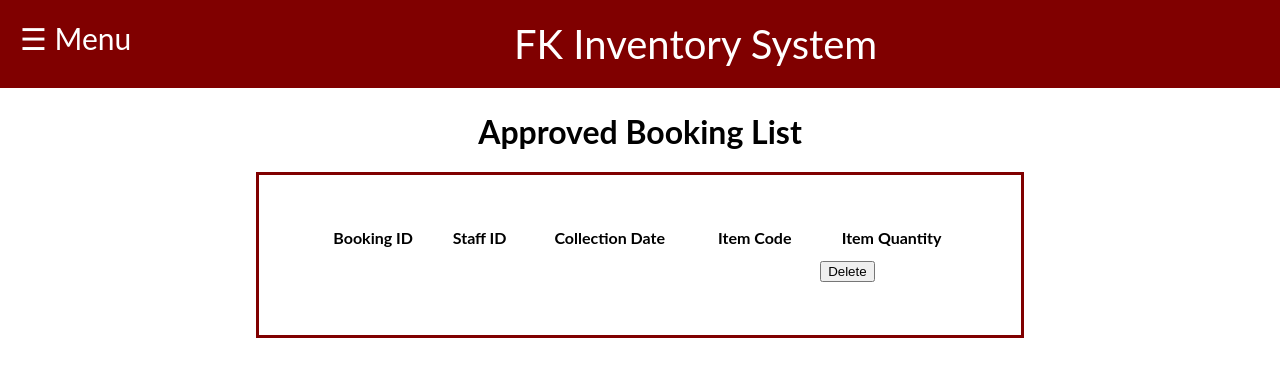
After one commit to asmyra/FKIS-MAINTENANCE, a PHP site: the page made by ApproveBooking/ApprovedBookingInterface(new).php in a window 1280 px wide. The commit adds this page. Shown: the top 373 px of the page. Run offline with PHP 8.4, Linux system fonts and the light colour scheme; data that the repository does not hold is empty.

Commit message:
New changes

```diff
--- /dev/null
+++ b/ApproveBooking/ApprovedBookingInterface(new).php
@@ -0,0 +1,61 @@
+<?php
+	require_once "connect.php";
+    $result = mysqli_query($conn, "SELECT * FROM booking WHERE Booking_Status='Approved'");
+	?>
+<!DOCTYPE html>
+<html lang="en">
+<head>
+    <meta charset="UTF-8">
+    <meta http-equiv="X-UA-Compatible" content="IE=edge">
+    <meta name="viewport" content="width=device-width, initial-scale=1.0">
+    <title>Approved Booking</title>
+    <link rel="stylesheet" href="../styles/main.css">
+</head>
+<body>
+<nav><?php include '../styles/sidebaradmin.php'?>FK Inventory System</nav>
+    <h1><b>Approved Booking List</b></h1>
+<center>
+    <form name ="goodsform" action="" method="post">
+      <table style="border: 3px solid maroon;margin:10px;padding:50px; width:60%;">
+      <tr>
+          <th>Booking ID</th>
+                <th>Staff ID</th>
+				<th>Collection Date</th>
+                <th>Item Code</th>
+                <th>Item Quantity</th>
+        </tr>
+
+    <?php
+        $i=0;
+        while($row = mysqli_fetch_array($result)) {
+        if($i%2==0)
+             $classname="evenRow";
+        else
+             $classname="oddRow";
+    ?>
+         <tr class="<?php if(isset($classname)) echo $classname;?>">
+          <td><input type="checkbox" name="booking[]" value="<?php echo $row["Booking_ID"]; ?>"><?php echo $row["Booking_ID"];?></td>
+          <td><?php echo $row["Staff_ID"]?></td>
+          <td><?php echo $row["Collection_Date"]?></td>
+		  <td><?php echo $row["Item_Code"]?></td>
+		  <td><?php echo $row["Item_Quantity"]?></td>
+
+        </tr>
+    <?php
+        $i++;
+        }
+    ?>
+          <tr>
+          <td></td>
+          <td></td>
+          <td></td>
+          <td></td>
+		  <script type="text/javascript" src="updatedelete.js"></script>
+          <td><input type="submit" name="delete" value="Delete"  onClick="deleteBooking();"></td>
+          </tr>
+        </table>
+        </form>
+      </div>
+	</center>
+  </body>
+</html>
--- a/ApproveBooking/RejectController.php
+++ b/ApproveBooking/RejectController.php
@@ -2,7 +2,7 @@
 require_once "connect.php";
 $rowCount = count($_POST["booking"]);
 for($i=0;$i<$rowCount;$i++) {
-mysqli_query($conn, "UPDATE booking SET Booking_Status='Rejected' WHERE Booking_ID='" . $_POST["booking"][$i] . "'");
+mysqli_query($conn, "UPDATE booking SET Booking_Status='Rejected' WHERE Booking_ID='". $_POST["booking"][$i] ."'");
 }
 header("Location:ViewBookingInterface.php");
 ?>
--- a/ApproveBooking/connect.php
+++ b/ApproveBooking/connect.php
@@ -1,4 +1,3 @@
 <?php
 $conn = new mysqli("localhost","root","","fkisdb");
-
 ?>
--- a/ApproveBooking/updatedelete.js
+++ b/ApproveBooking/updatedelete.js
@@ -8,3 +8,9 @@ document.goodsform.action = "RejectController.php";
 document.goodsform.submit();
 }
 }
+function deleteBooking() {
+    if(confirm("Confirm to delete?")) {
+    document.goodsform.action = "DeleteController.php";
+    document.goodsform.submit();
+    }
+    }
```
Also changed, not shown: ApproveBooking/DeleteController.php (added, +8 -0 lines), ApproveBooking/RejectedBookingInterface.php (+3 -9 lines), ApproveBooking/ViewBookingInterface.php (+4 -4 lines).
